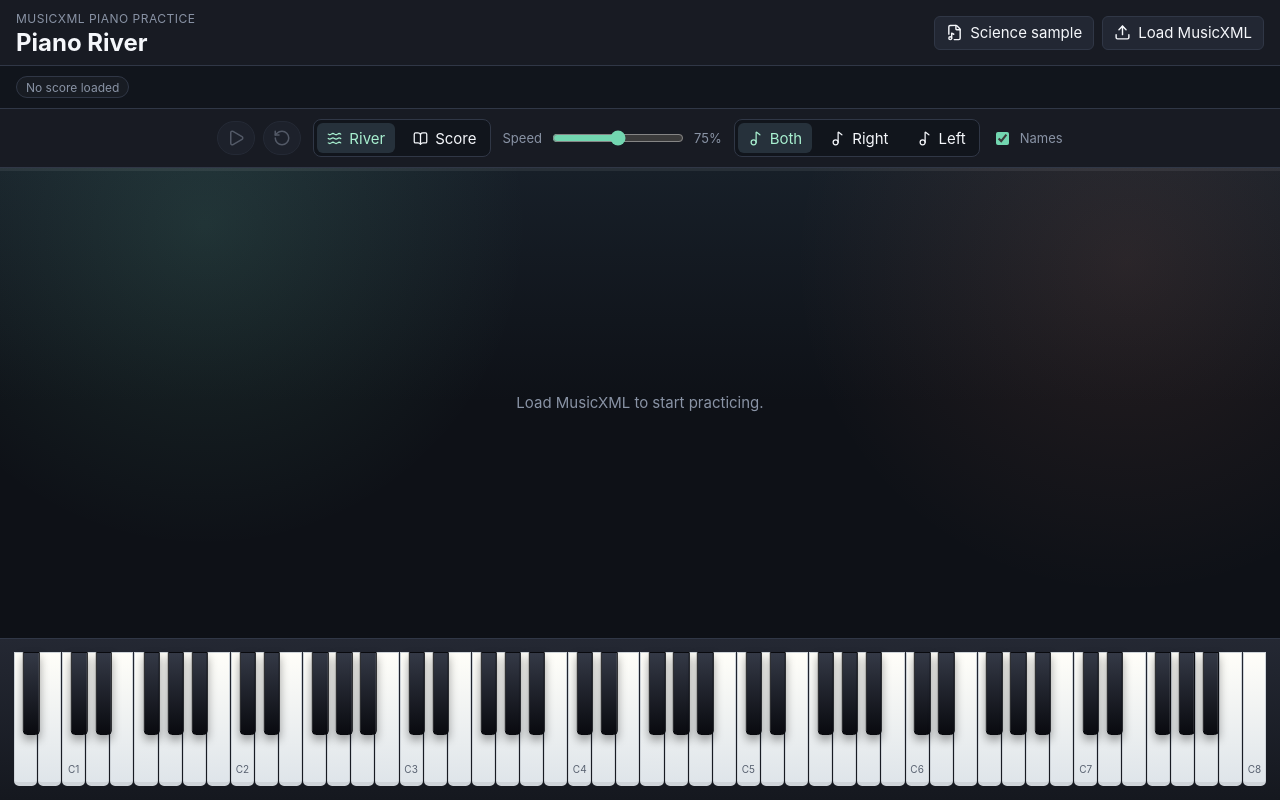
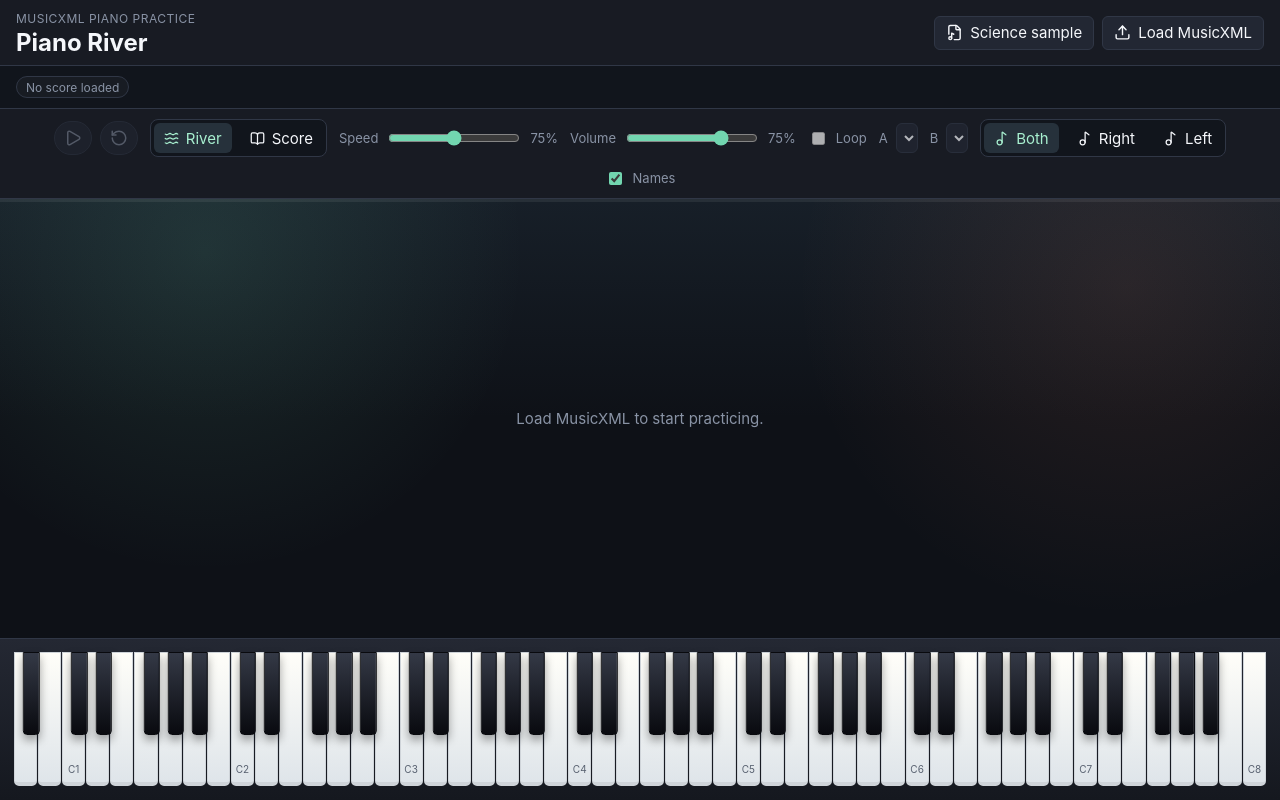
Before and after one commit to kq5y/clefline, a React (Vite) app: page / in a window 1280 px wide. Built offline with nearby package versions, Linux system fonts and the light colour scheme.

Commit message:
Add score rendering and audio practice controls

```diff
--- a/src/App.css
+++ b/src/App.css
@@ -238,7 +238,8 @@ button:focus-visible,
 }
 
 .slider-control,
-.toggle-control {
+.toggle-control,
+.select-control {
   display: inline-flex;
   align-items: center;
   gap: 8px;
@@ -253,6 +254,49 @@ button:focus-visible,
 
 .toggle-control input {
   accent-color: var(--accent);
+}
+
+.select-control select {
+  max-width: 76px;
+  min-height: 30px;
+  border: 1px solid var(--line);
+  border-radius: 6px;
+  background: var(--control);
+  color: var(--text-strong);
+}
+
+.score-view {
+  position: relative;
+  height: 100%;
+  overflow: auto;
+  background: #f6f3ec;
+  color: #1b1d22;
+}
+
+.score-canvas {
+  min-height: 100%;
+  padding: 26px 20px 40px;
+}
+
+.score-current-measure,
+.score-error {
+  position: sticky;
+  z-index: 2;
+  top: 10px;
+  width: max-content;
+  margin: 10px auto 0;
+  border: 1px solid rgb(0 0 0 / 12%);
+  border-radius: 999px;
+  padding: 4px 11px;
+  background: rgb(255 255 255 / 90%);
+  box-shadow: 0 8px 24px rgb(0 0 0 / 12%);
+  color: #30343c;
+  font-size: 12px;
+}
+
+.score-error {
+  border-color: #c75f43;
+  color: #9f3d24;
 }
 
 .keyboard-shell {
--- a/src/App.tsx
+++ b/src/App.tsx
@@ -2,11 +2,14 @@ import "./App.css";
 import { Controls } from "./components/Controls";
 import { NoteRiver } from "./components/NoteRiver";
 import { PianoKeyboard } from "./components/PianoKeyboard";
+import { ScoreView } from "./components/ScoreView";
 import { usePlaybackClock } from "./hooks/usePlaybackClock";
+import { useTonePlayback } from "./hooks/useTonePlayback";
 import { activeMidiAt, usePracticeStore } from "./store/practiceStore";
 
 function App() {
   usePlaybackClock();
+  useTonePlayback();
   const score = usePracticeStore((state) => state.score);
   const playbackEvents = usePracticeStore((state) => state.playbackEvents);
   const positionBeats = usePracticeStore((state) => state.positionBeats);
@@ -29,9 +32,7 @@ function App() {
             showNoteNames={settings.showNoteNames}
           />
         ) : (
-          <div className="score-placeholder">
-            <p>Score mode will render the loaded MusicXML here.</p>
-          </div>
+          <ScoreView score={score} positionBeats={positionBeats} />
         )}
       </section>
       <section className="keyboard-shell" aria-label="Piano keyboard">
--- a/src/components/Controls.tsx
+++ b/src/components/Controls.tsx
@@ -4,6 +4,7 @@ import {
   activeMidiAt,
   handModeLabel,
   initialTempo,
+  loopBounds,
   usePracticeStore,
 } from "../store/practiceStore";
 
@@ -30,6 +31,9 @@ export function Controls() {
     event.target.value = "";
   };
   const activeNotes = activeMidiAt(playbackEvents, positionBeats).length;
+  const loop = loopBounds(score, settings);
+  const currentMeasure =
+    score?.measures.findLast((measure) => measure.startBeat <= positionBeats)?.number ?? "1";
 
   return (
     <>
@@ -56,8 +60,17 @@ export function Controls() {
           <>
             <span>{score.measures.length} measures</span>
             <span>{Math.round(initialTempo(score))} BPM</span>
+            <span>Measure {currentMeasure}</span>
             <span>{handModeLabel(settings.handMode)}</span>
             <span>{activeNotes} active notes</span>
+            {loop ? (
+              <span>
+                Loop {settings.loopStartMeasure}-{settings.loopEndMeasure}
+              </span>
+            ) : null}
+            {score.warnings.length > 0 ? (
+              <strong>{score.warnings.length} score warnings</strong>
+            ) : null}
           </>
         ) : null}
         {loadError ? <strong>{loadError}</strong> : null}
@@ -101,6 +114,55 @@ export function Controls() {
           />
           <span>{Math.round(settings.speed * 100)}%</span>
         </label>
+        <label className="slider-control">
+          Volume
+          <input
+            max="1"
+            min="0"
+            step="0.05"
+            type="range"
+            value={settings.volume}
+            onChange={(event) => updateSettings({ volume: Number(event.target.value) })}
+          />
+          <span>{Math.round(settings.volume * 100)}%</span>
+        </label>
+        <label className="toggle-control">
+          <input
+            type="checkbox"
+            checked={settings.loopEnabled}
+            disabled={!score}
+            onChange={(event) => updateSettings({ loopEnabled: event.target.checked })}
+          />
+          Loop
+        </label>
+        <label className="select-control">
+          A
+          <select
+            disabled={!score}
+            value={settings.loopStartMeasure ?? ""}
+            onChange={(event) => updateSettings({ loopStartMeasure: event.target.value })}
+          >
+            {score?.measures.map((measure) => (
+              <option key={measure.index} value={measure.number}>
+                {measure.number}
+              </option>
+            ))}
+          </select>
+        </label>
+        <label className="select-control">
+          B
+          <select
+            disabled={!score}
+            value={settings.loopEndMeasure ?? ""}
+            onChange={(event) => updateSettings({ loopEndMeasure: event.target.value })}
+          >
+            {score?.measures.map((measure) => (
+              <option key={measure.index} value={measure.number}>
+                {measure.number}
+              </option>
+            ))}
+          </select>
+        </label>
         <div className="segmented" aria-label="Hand mode">
           {(["both", "right", "left"] as const).map((handMode) => (
             <button
--- /dev/null
+++ b/src/components/ScoreView.tsx
@@ -0,0 +1,69 @@
+import { OpenSheetMusicDisplay } from "opensheetmusicdisplay";
+import { useEffect, useRef, useState } from "react";
+import type { ScoreModel } from "../lib/musicxml";
+
+type ScoreViewProps = {
+  score?: ScoreModel;
+  positionBeats: number;
+};
+
+function currentMeasure(score: ScoreModel, positionBeats: number): string {
+  const measure = score.measures.findLast((item) => item.startBeat <= positionBeats);
+
+  return measure?.number ?? score.measures[0]?.number ?? "1";
+}
+
+export function ScoreView({ score, positionBeats }: ScoreViewProps) {
+  const containerRef = useRef<HTMLDivElement | null>(null);
+  const [error, setError] = useState<string | undefined>();
+
+  useEffect(() => {
+    const container = containerRef.current;
+    if (!container || !score) {
+      return undefined;
+    }
+
+    let cancelled = false;
+    container.innerHTML = "";
+    setError(undefined);
+
+    const osmd = new OpenSheetMusicDisplay(container, {
+      backend: "svg",
+      autoResize: true,
+      drawTitle: true,
+      drawingParameters: "compacttight",
+    });
+
+    void osmd
+      .load(score.rawXml)
+      .then(() => {
+        if (!cancelled) {
+          osmd.render();
+        }
+      })
+      .catch((reason: unknown) => {
+        setError(reason instanceof Error ? reason.message : "Failed to render score.");
+      });
+
+    return () => {
+      cancelled = true;
+      container.innerHTML = "";
+    };
+  }, [score]);
+
+  if (!score) {
+    return (
+      <div className="empty-state">
+        <p>Load MusicXML to view notation.</p>
+      </div>
+    );
+  }
+
+  return (
+    <div className="score-view">
+      <div className="score-current-measure">Measure {currentMeasure(score, positionBeats)}</div>
+      {error ? <div className="score-error">{error}</div> : null}
+      <div className="score-canvas" ref={containerRef} />
+    </div>
+  );
+}
--- /dev/null
+++ b/src/hooks/useTonePlayback.ts
@@ -0,0 +1,116 @@
+import { useEffect, useRef } from "react";
+import { initialTempo, usePracticeStore } from "../store/practiceStore";
+
+type ToneSynth = {
+  triggerAttackRelease: (
+    notes: string | string[],
+    duration: number | string,
+    time?: number,
+    velocity?: number,
+  ) => void;
+  releaseAll: () => void;
+  dispose: () => void;
+  volume: { value: number };
+};
+
+function volumeToDb(volume: number): number {
+  return volume <= 0 ? -60 : 20 * Math.log10(volume);
+}
+
+export function useTonePlayback(): void {
+  const synthRef = useRef<ToneSynth | undefined>(undefined);
+  const previousPositionRef = useRef(0);
+  const isPlaying = usePracticeStore((state) => state.isPlaying);
+  const score = usePracticeStore((state) => state.score);
+  const playbackEvents = usePracticeStore((state) => state.playbackEvents);
+  const positionBeats = usePracticeStore((state) => state.positionBeats);
+  const settings = usePracticeStore((state) => state.settings);
+
+  useEffect(() => {
+    let disposed = false;
+
+    async function ensureSynth(): Promise<ToneSynth> {
+      if (synthRef.current) {
+        return synthRef.current;
+      }
+
+      const Tone = await import("tone");
+      await Tone.start();
+      const synth = new Tone.PolySynth(Tone.Synth, {
+        oscillator: { type: "triangle8" },
+        envelope: {
+          attack: 0.006,
+          decay: 0.18,
+          sustain: 0.36,
+          release: 0.85,
+        },
+      }).toDestination() as ToneSynth;
+
+      synth.volume.value = volumeToDb(settings.volume);
+      if (!disposed) {
+        synthRef.current = synth;
+      }
+
+      return synth;
+    }
+
+    async function playDueEvents() {
+      if (!isPlaying || !score) {
+        synthRef.current?.releaseAll();
+        previousPositionRef.current = positionBeats;
+        return;
+      }
+
+      const previous = previousPositionRef.current;
+      previousPositionRef.current = positionBeats;
+
+      if (positionBeats < previous) {
+        synthRef.current?.releaseAll();
+        return;
+      }
+
+      const dueEvents = playbackEvents.filter(
+        (event) => event.absoluteBeat >= previous && event.absoluteBeat < positionBeats,
+      );
+      if (dueEvents.length === 0) {
+        return;
+      }
+
+      const Tone = await import("tone");
+      const synth = await ensureSynth();
+      synth.volume.value = volumeToDb(settings.volume);
+      const beatSeconds = 60 / initialTempo(score) / settings.speed;
+
+      for (const event of dueEvents) {
+        const duration = Math.max(0.05, event.durationBeats * beatSeconds * 0.92);
+        const notes = event.notes.map((note) => note.pitchName);
+        if (event.rollOffsetBeats > 0) {
+          for (const [index, note] of notes.entries()) {
+            synth.triggerAttackRelease(
+              note,
+              duration,
+              Tone.now() + index * event.rollOffsetBeats * beatSeconds,
+              settings.volume,
+            );
+          }
+        } else {
+          synth.triggerAttackRelease(notes, duration, undefined, settings.volume);
+        }
+      }
+    }
+
+    void playDueEvents();
+
+    return () => {
+      disposed = true;
+    };
+  }, [isPlaying, playbackEvents, positionBeats, score, settings]);
+
+  useEffect(
+    () => () => {
+      synthRef.current?.dispose();
+      synthRef.current = undefined;
+    },
+    [],
+  );
+}
--- a/src/store/practiceStore.ts
+++ b/src/store/practiceStore.ts
@@ -105,10 +105,18 @@ export const usePracticeStore = create<PracticeState>((set, get) => ({
 
   loadXml(xml, sourceName) {
     const score = parseMusicXml(xml);
+    const firstMeasure = score.measures[0]?.number;
+    const fourthMeasure = score.measures[Math.min(3, score.measures.length - 1)]?.number;
+    const settings = {
+      ...get().settings,
+      loopStartMeasure: get().settings.loopStartMeasure ?? firstMeasure,
+      loopEndMeasure: get().settings.loopEndMeasure ?? fourthMeasure ?? firstMeasure,
+    };
     set({
       score,
       loadedName: sourceName,
-      playbackEvents: eventsFor(score, get().settings.handMode),
+      settings,
+      playbackEvents: eventsFor(score, settings.handMode),
       isLoading: false,
       loadError: undefined,
       isPlaying: false,
```
